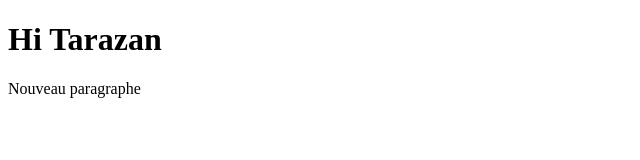
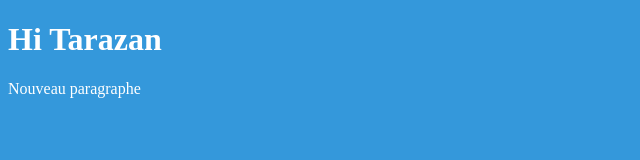
Before and after one commit to Adlenk209/ProjetGit, a plain HTML site: page index.html in a window 1280 px wide. Shown: the whole page, without its empty margins (0-640 px from the left). Drawn offline with Linux system fonts and the light colour scheme.

Commit message:
ajout arrière-plan bleu index.html

```diff
--- a/index.html
+++ b/index.html
@@ -4,6 +4,13 @@
     <title>Index test </title>
     <meta charset ="utf-8">
 </head>
+<style type=text/css>
+
+body {
+    background-color: #3498db;
+    color : white;
+}
+</style>
 <body>
     <h1>Hi Tarazan</h1>
     <p>Nouveau paragraphe</p>
```
